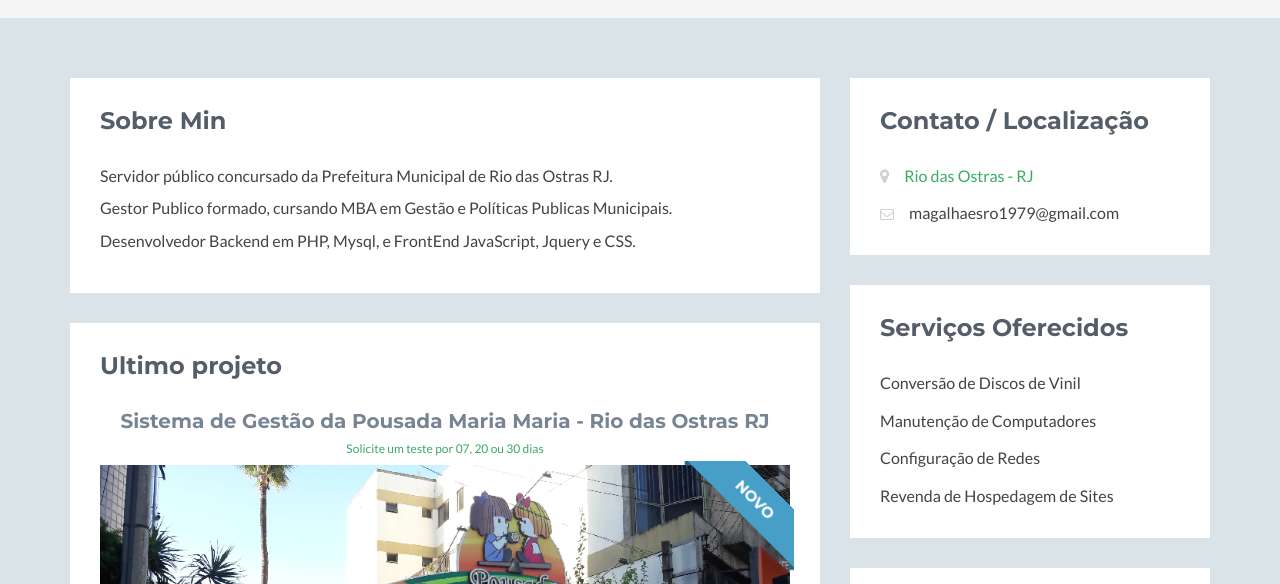
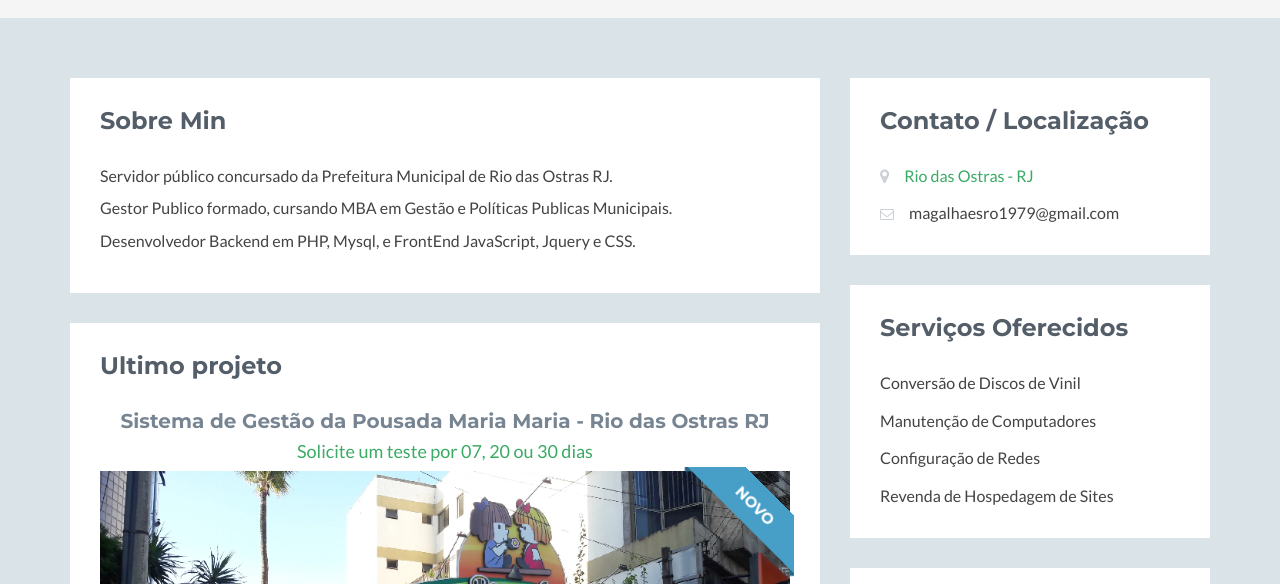
Before and after one commit to devphp-pmro/devphp-pmro.github.io, a plain HTML site: page index.html in a window 1280 px wide. Shown: the part 216-800 px from the top of the page. Drawn offline with Linux system fonts and the light colour scheme; no server answers; a script that the page names is missing.

Commit message:
melhorias

```diff
--- a/index.html
+++ b/index.html
@@ -70,7 +70,7 @@
 
                             <div class="item featured text-center">
                                 <h3 class="title">Sistema de Gestão da Pousada Maria Maria - Rio das Ostras RJ</h3>
-                                <h6 class="h6"><a href="http://api.whatsapp.com/send?phone=+5522981285500&Quero%20mais%20informações%20sobre%20o%20Sistema%20de%20Pousadas">Solicite um teste por 07, 20 ou 30  dias</a></h6>
+                                <h4 class="h4"><a href="http://api.whatsapp.com/send?phone=+5522981285500&Quero%20mais%20informações%20sobre%20o%20Sistema%20de%20Pousadas">Solicite um teste por 07, 20 ou 30  dias</a></h4>
                                 <div class="featured-image">
                                     <a href="" target="_blank">
                                     <img class="img-responsive project-image" src="assets/images/projects/maria-maria.png" alt="project name" />
```
